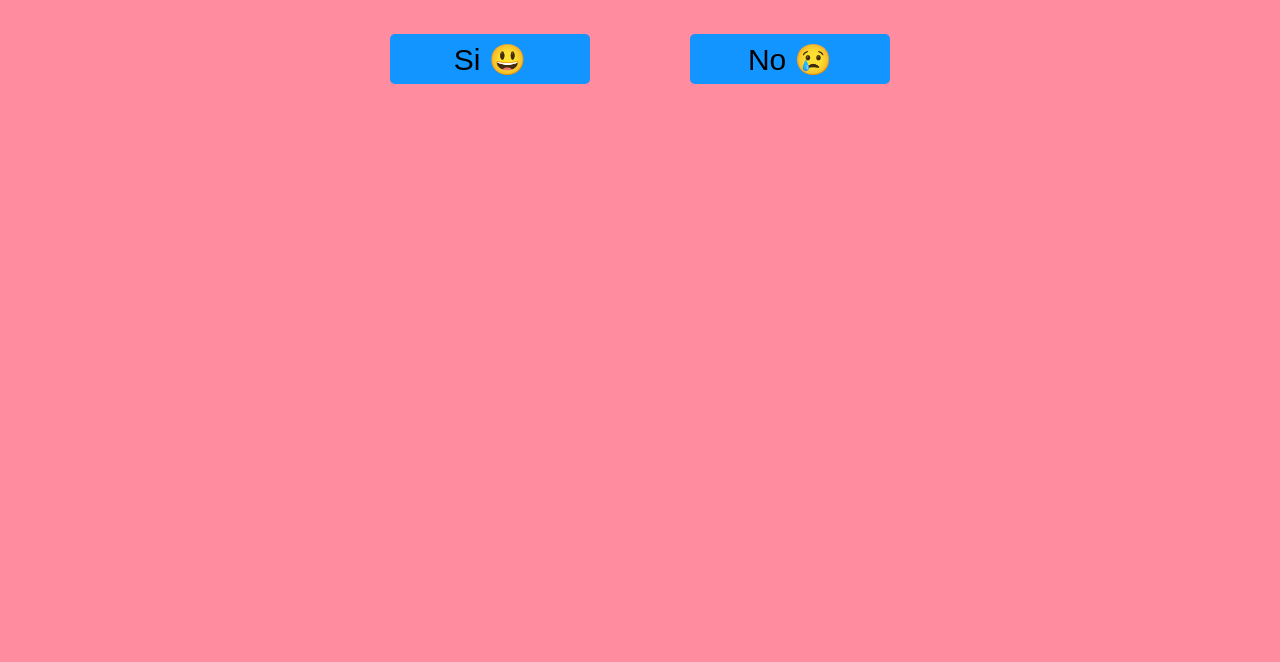
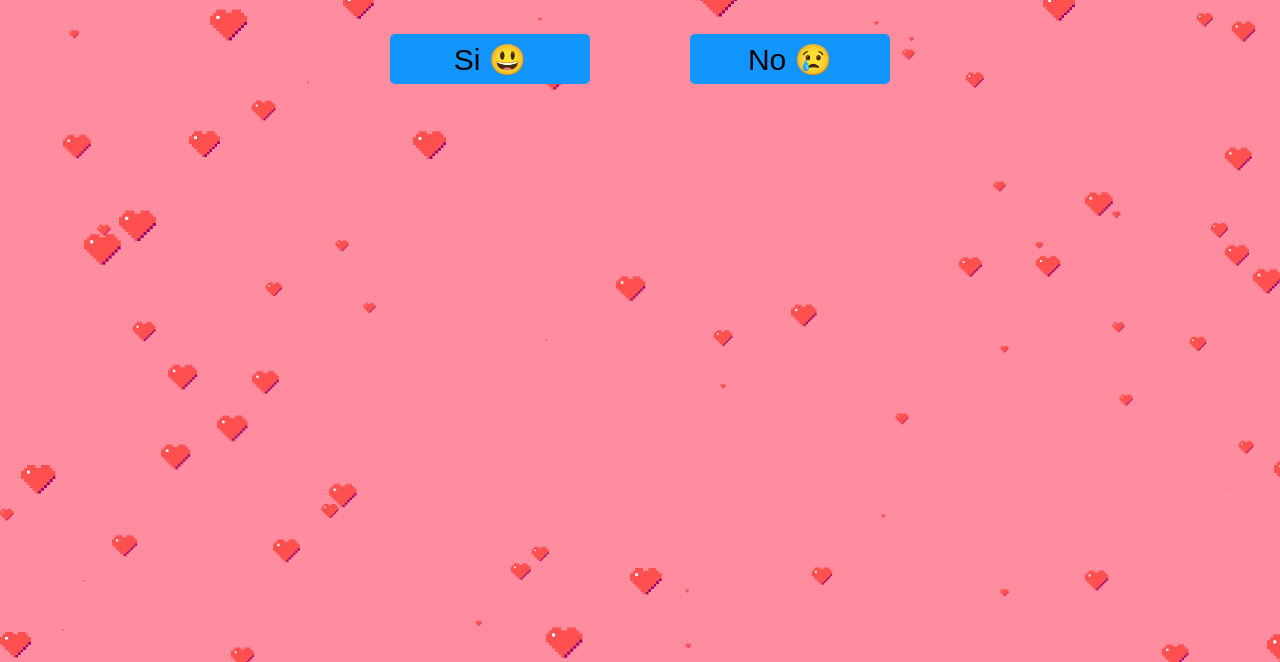
Before and after one commit to SantaigoGomez12/pregunta_falsa_web, a plain HTML site: page index.html in a window 1280 px wide. Shown: the part 138-800 px from the top of the page. Drawn offline with nearby package versions, Linux system fonts and the light colour scheme; files that its build step writes are made by us from their sources; files whose address does not match are found by name.

Commit message:
final project

```diff
--- a/docs/index.html
+++ b/index.html
@@ -16,7 +16,7 @@
             <input type="button" name="" id="no" value="No 😢">
         </div>
     </main>
-    <script src="particles.js/particles.min.js"></script>
+    <script src="https://cdn.jsdelivr.net/npm/particles.js@2.0.0/particles.min.js"></script>
     <script src="js/main.js"></script>
     <script src="js/index.js"></script>
     <script src="https://unpkg.com/sweetalert/dist/sweetalert.min.js"></script>
```
